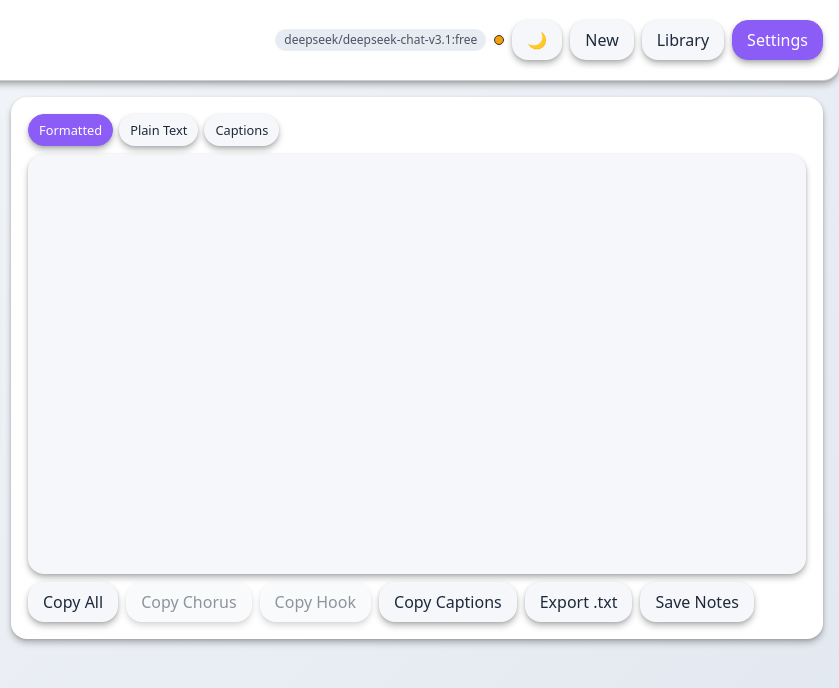
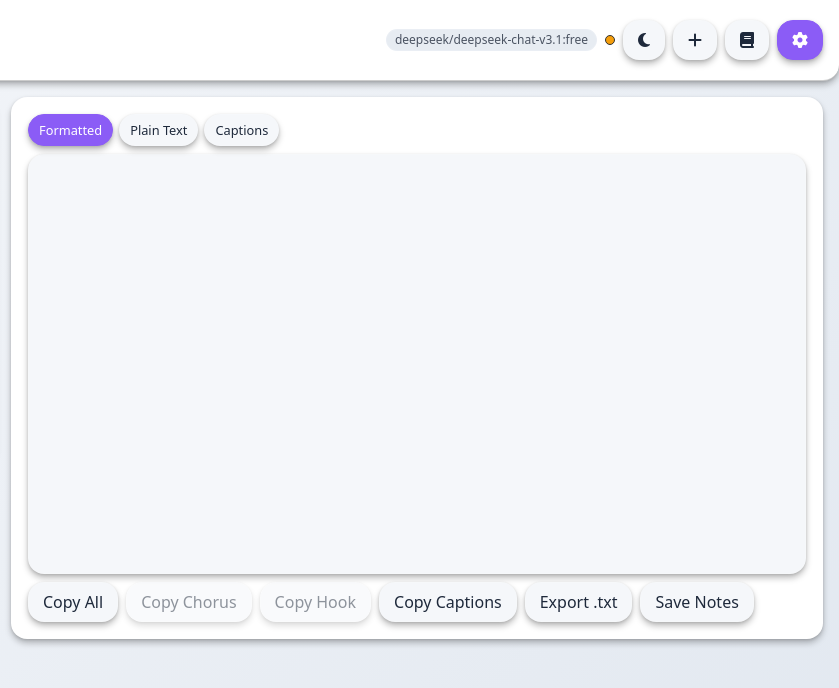
Before and after one commit to dustinbroussard/hook-mill, a plain HTML site: page index.html in a window 1280 px wide. Shown: the full height of the page, 441-1280 px from the left. Drawn offline with Linux system fonts and the light colour scheme.

Commit message:
Replace header text buttons with Font Awesome icons

```diff
--- a/app.js
+++ b/app.js
@@ -12,7 +12,11 @@
     root.dataset.theme = stored || (prefersDark ? 'dark' : 'light');
     if(!btn) return;
     const meta = document.querySelector('meta[name="theme-color"]');
-    const setIcon = () => { btn.textContent = root.dataset.theme === 'dark' ? '☀️' : '🌙'; };
+    const setIcon = () => {
+      btn.innerHTML = root.dataset.theme === 'dark'
+        ? '<i class="fa-solid fa-sun" aria-hidden="true"></i>'
+        : '<i class="fa-solid fa-moon" aria-hidden="true"></i>';
+    };
     const applyThemeColor = () => {
       if(meta) meta.setAttribute('content', getComputedStyle(root).getPropertyValue('--bg').trim());
     };
--- a/index.html
+++ b/index.html
@@ -8,7 +8,8 @@
   <link rel="manifest" href="manifest.webmanifest">
   <meta name="theme-color" content="#0c0d10">
   <meta name="color-scheme" content="dark light">
-  <link rel="stylesheet" href="styles.css">
+    <link rel="stylesheet" href="styles.css">
+    <link rel="stylesheet" href="https://cdnjs.cloudflare.com/ajax/libs/font-awesome/6.5.2/css/all.min.css">
   <meta name="description" content="Hook Mill - generate catchy song hooks quickly">
 </head>
 <body>
@@ -20,12 +21,12 @@
     <div class="header-actions">
       <span id="model-badge" class="badge model" title="Current model">model</span>
       <span id="conn-dot" class="conn-dot" role="status" aria-live="polite" title="Connection status"></span>
-      <button type="button" id="btn-theme" class="btn" aria-label="Toggle light or dark theme">🌙</button>
-      <button type="button" id="btn-new" class="btn" aria-label="New session (clear output)">New</button>
-      <button type="button" id="btn-library" class="btn" aria-controls="library-panel" aria-expanded="false">Library</button>
-      <button type="button" id="btn-settings" class="btn btn-primary" aria-controls="settings-drawer" aria-expanded="false">Settings</button>
-    </div>
-  </header>
+        <button type="button" id="btn-theme" class="btn" aria-label="Toggle light or dark theme"><i class="fa-solid fa-sun" aria-hidden="true"></i></button>
+        <button type="button" id="btn-new" class="btn" aria-label="New session (clear output)"><i class="fa-solid fa-plus" aria-hidden="true"></i></button>
+        <button type="button" id="btn-library" class="btn" aria-label="Library" aria-controls="library-panel" aria-expanded="false"><i class="fa-solid fa-book" aria-hidden="true"></i></button>
+        <button type="button" id="btn-settings" class="btn btn-primary" aria-label="Settings" aria-controls="settings-drawer" aria-expanded="false"><i class="fa-solid fa-gear" aria-hidden="true"></i></button>
+      </div>
+    </header>
 
   <main class="main-grid">
     <!-- Compose Pane -->
```
